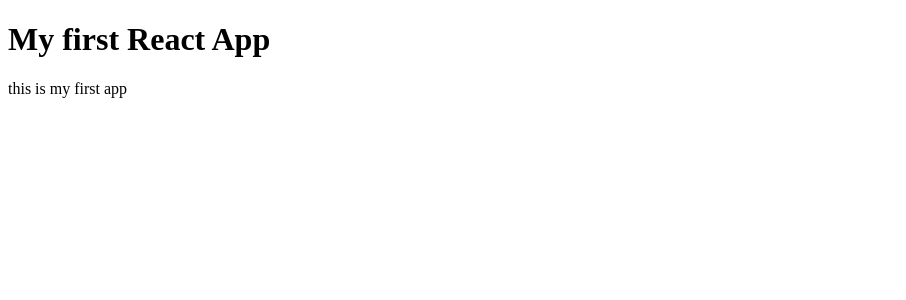
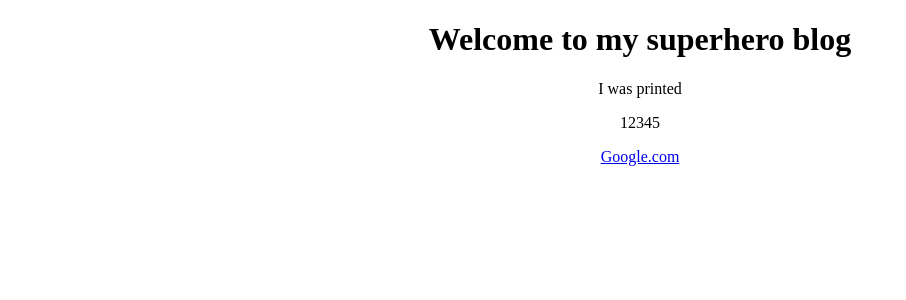
Before and after one commit to Nathan-Somto/Cowrywise-landing-page, a React (Create React App) app: page / in a window 1280 px wide. Shown: the top 300 px of the page, without its empty margins (0-906 px from the left). Built offline with nearby package versions, Linux system fonts and the light colour scheme.

Commit message:
Dynamic values

```diff
--- /dev/null
+++ b/src/App.css
@@ -0,0 +1,3 @@
+.App{
+    text-align : center;
+}
--- a/src/App.js
+++ b/src/App.js
@@ -1,8 +1,16 @@
+import './App.css';
+
 export default function App(){
+const title = 'Welcome to my superhero blog';
+const bool = true;
+const numbers =[ 1,2,3,4,5];
+const link ='http://www.google.com';
     return (
         <div className="App">
-            <h1>My first React App</h1>
-            <p>this is my first app</p>
+            <h1> {title} </h1>
+            {bool && <p>I was printed</p>}
+            <p>{numbers}</p>
+            <a href ={link}  target='_blank' >Google.com</a>
         </div>
     );
 }
```
